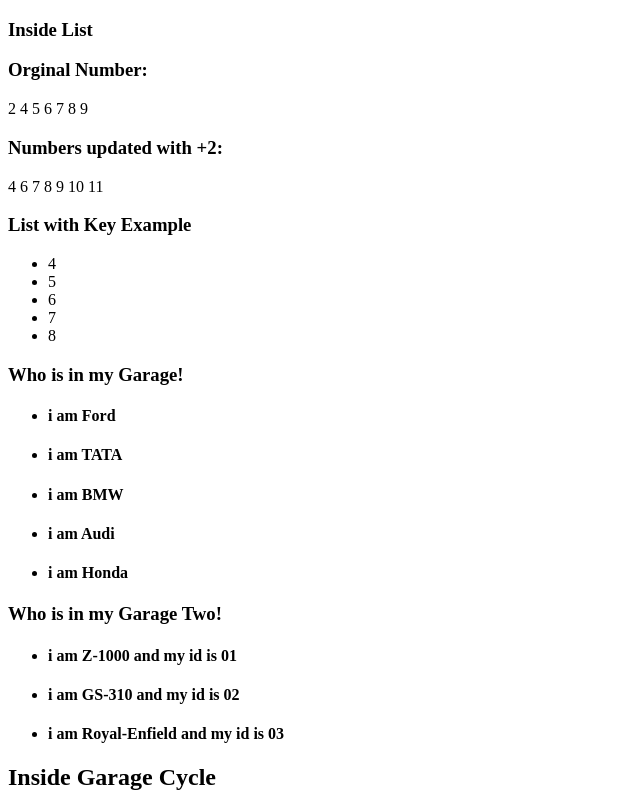
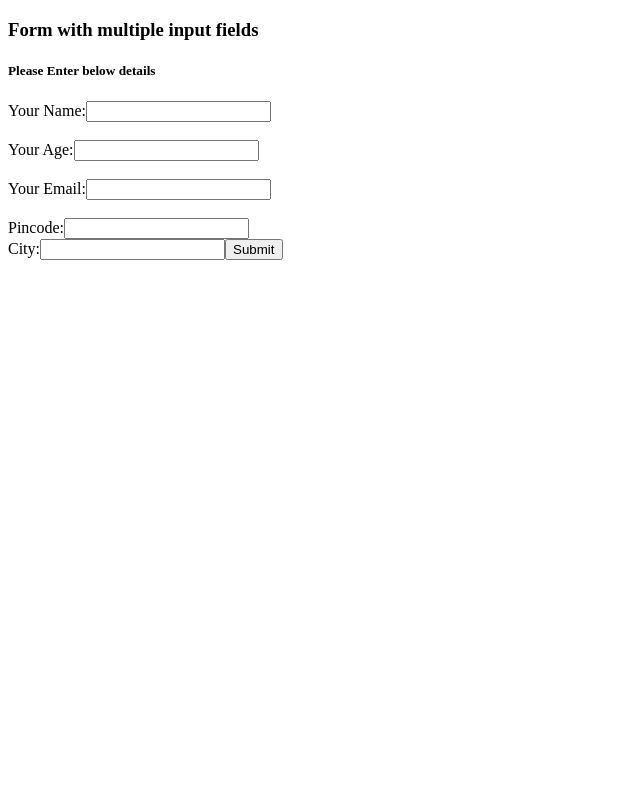
Before and after one commit to muazimmaqbool/Reactjs-with-Me, a React (Create React App) app: page / in a window 1280 px wide. Shown: the top 800 px of the page, without its empty margins (0-640 px from the left). Built offline with nearby package versions, Linux system fonts and the light colour scheme.

Commit message:
Extra comment removed

```diff
--- a/src/App.jsx
+++ b/src/App.jsx
@@ -65,11 +65,11 @@ function App() {
       {/* <Conditionals/> */}
 
       {/*use to explain Map() and key | looping on list */}
-      <List/>
+      {/* <List/> */}
 
       {/*used to explain forms in react */}
       {/* <Forms/> */}
-      {/* <Forms2/> */}
+      <Forms2/>
 
       {/*used to explain routing: explained in notebook and on pdf*/}
       {/* <Routing/> */}
--- a/src/Components/Forms.jsx
+++ b/src/Components/Forms.jsx
@@ -9,6 +9,7 @@ const Forms = () => {
     </>
   );
 };
+
 //simple form
 function Myform() {
   return (
--- a/src/Components/List.jsx
+++ b/src/Components/List.jsx
@@ -136,10 +136,6 @@ export default List;
     Keys allow React to keep track of elements. This way, if an item is updated or removed,
     only that item will be re-rendered instead of the entire list.
     Keys need to be unique to each sibling. But they can be duplicated globally.
-
-    Generally, the key should be a unique ID assigned to each item. As a last resort, you
-    can use the array index as a key.
-    A “key” is a special string attribute you need to include when creating lists of elements in React.
     Keys are used in React to identify which items in the list are changed, updated, or deleted.
 
     if we don't pass any key we will get this message in console:
```
